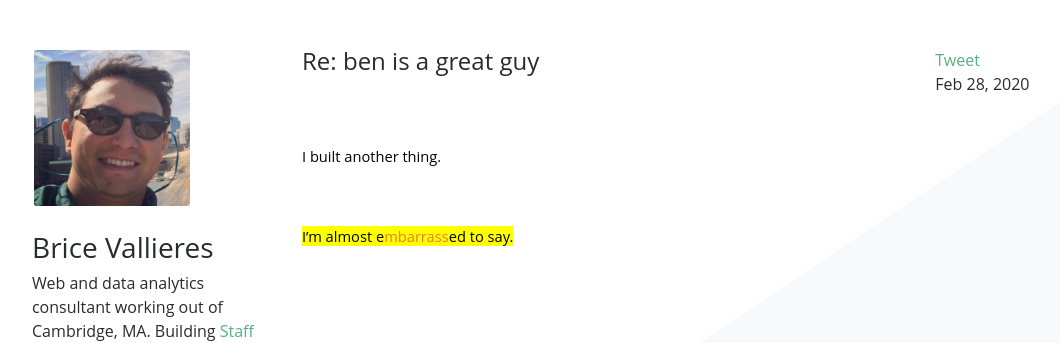
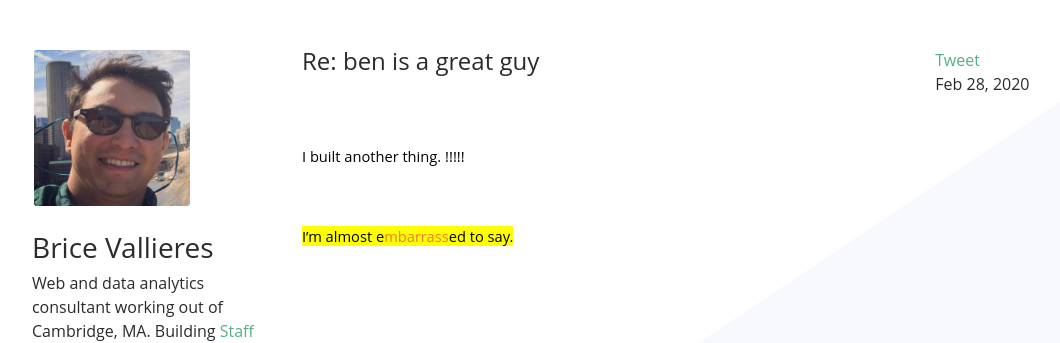
Before and after one commit to bvallier/blog, a Jekyll site: the page built from _posts/2020-02-28-Re: Ben is a great guy.md, in a window 1280 px wide. Shown: the top 343 px of the page, without its empty margins (68-1128 px from the left). Built offline with Jekyll 4.4.1, drawn with Linux system fonts in a browser that asks for light colours; our own code applies the rules of GitHub Pages for plain Markdown files; comment, search, counter and statistics services are not loaded.

Commit message:
Franklin Commit :: 2020-02-28-Re: Ben is a great guy.md

```diff
--- a/_posts/2020-02-28-Re: Ben is a great guy.md
+++ b/_posts/2020-02-28-Re: Ben is a great guy.md
@@ -1 +1 @@
-<body><div class="WordSection1"><p class="MsoNormal"><span style="font-size:11.0pt;color:black">I built another thing. </span><p></p></p><p class="MsoNormal"><span style="color:black"> </span><p></p></p><p class="MsoNormal"><span style="font-size:11.0pt;color:black;background:yellow">I’m almost e</span><span style="font-size:11.0pt;color:#ED7D31;background:yellow">mbarrass</span><span style="font-size:11.0pt;color:black;background:yellow">ed to say.</span><p></p></p><p class="MsoNormal"><span style="font-size:11.0pt;color:black">
+<body><div class="WordSection1"><p class="MsoNormal"><span style="font-size:11.0pt;color:black">I built another thing. !!!!!</span><span style="color:black"><p></p></span></p><p class="MsoNormal"><span style="color:black"> <p></p></span></p><p class="MsoNormal"><span style="font-size:11.0pt;color:black;background:yellow">I’m almost e</span><span style="font-size:11.0pt;color:#ED7D31;background:yellow">mbarrass</span><span style="font-size:11.0pt;color:black;background:yellow">ed to say.</span><span style="color:black"><p></p></span></p><div><p class="MsoNormal"><span style="font-size:11.0pt;color:black">
```
